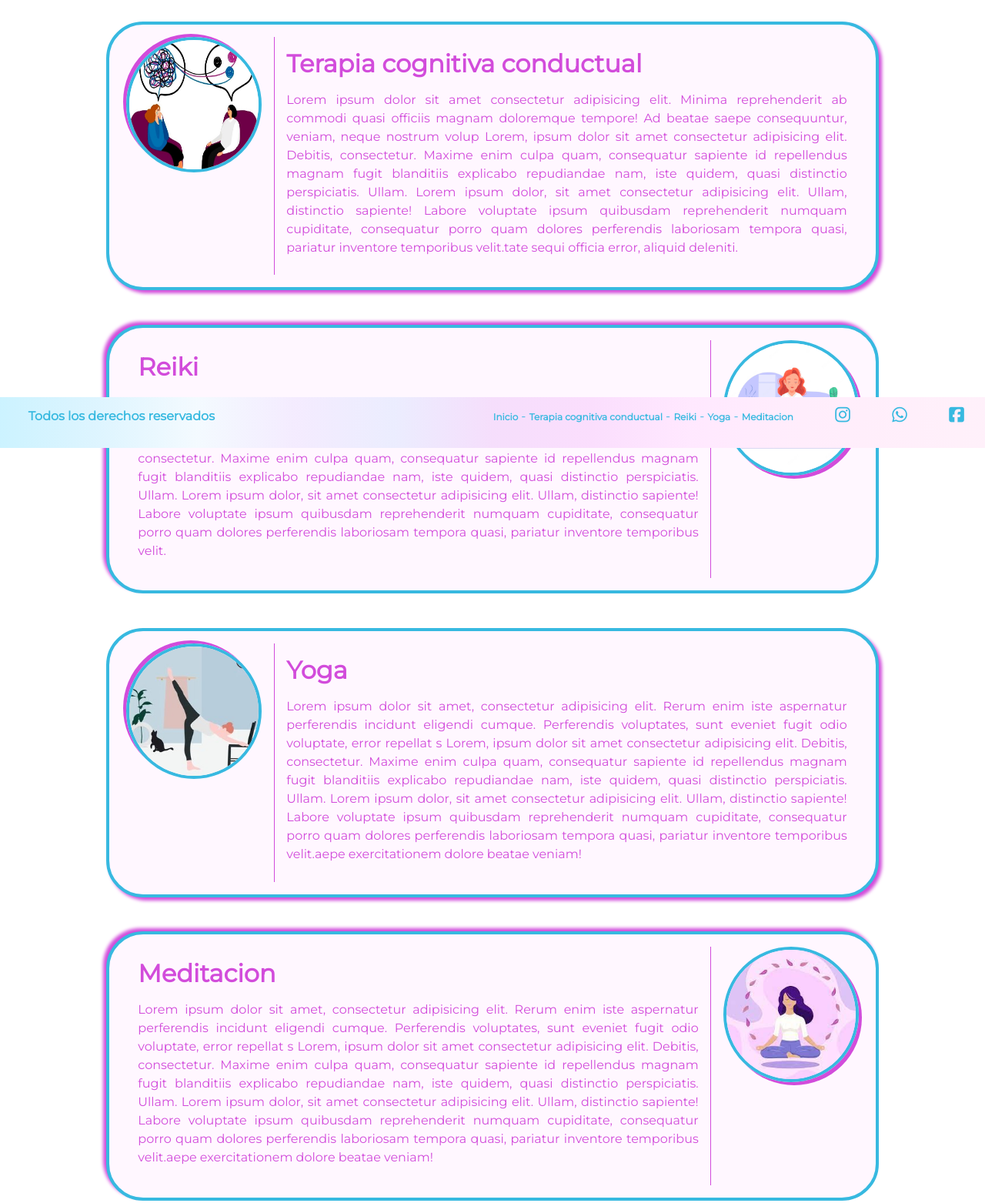
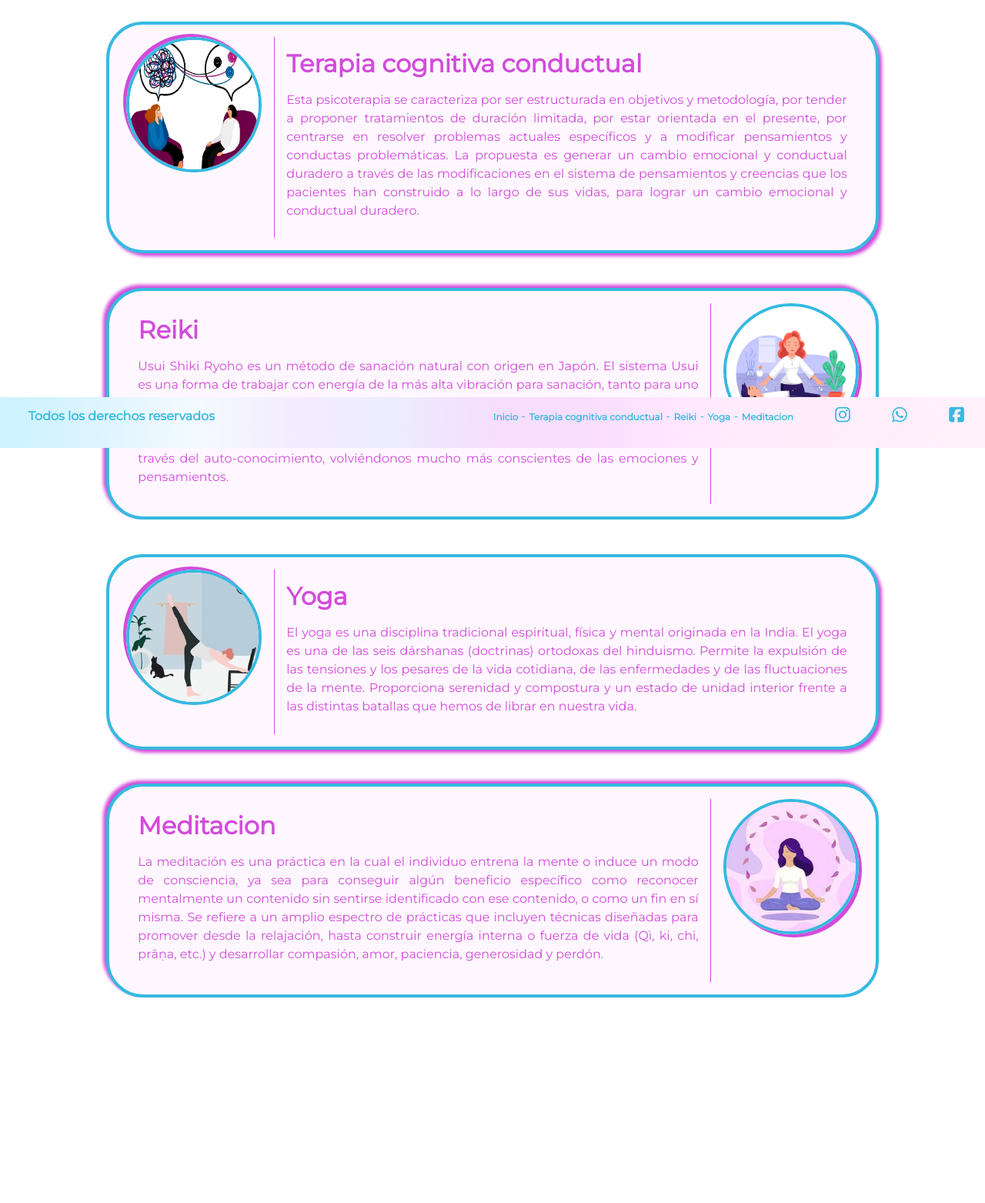
Before and after one commit to RodrigoL17/PsicoNeuroEspiritual, a website: page Pages/Servicios.html in a window 1280 px wide. Shown: the part 218-1781 px from the top of the page at 77% size. After the commit the page ends 1602 px from the top, so only its background shows below. Drawn offline with nearby package versions, Linux system fonts and the light colour scheme.

Commit message:
detalles

```diff
--- a/Pages/Servicios.html
+++ b/Pages/Servicios.html
@@ -79,18 +79,8 @@
           <div class="card-description">
             <h2 class="service-title">Terapia cognitiva conductual</h2>
             <p class="description-paragraph">
-              Lorem ipsum dolor sit amet consectetur adipisicing elit. Minima
-              reprehenderit ab commodi quasi officiis magnam doloremque tempore!
-              Ad beatae saepe consequuntur, veniam, neque nostrum volup Lorem,
-              ipsum dolor sit amet consectetur adipisicing elit. Debitis,
-              consectetur. Maxime enim culpa quam, consequatur sapiente id
-              repellendus magnam fugit blanditiis explicabo repudiandae nam,
-              iste quidem, quasi distinctio perspiciatis. Ullam. Lorem ipsum
-              dolor, sit amet consectetur adipisicing elit. Ullam, distinctio
-              sapiente! Labore voluptate ipsum quibusdam reprehenderit numquam
-              cupiditate, consequatur porro quam dolores perferendis laboriosam
-              tempora quasi, pariatur inventore temporibus velit.tate sequi
-              officia error, aliquid deleniti.
+              Esta psicoterapia se caracteriza por ser estructurada en objetivos y metodología, por tender a proponer tratamientos de duración limitada, por estar orientada en el presente, por centrarse en resolver problemas actuales específicos y a modificar pensamientos y conductas problemáticas.
+              La propuesta es generar un cambio emocional y conductual duradero a través de las modificaciones en el sistema de pensamientos y creencias que los pacientes han construido a lo largo de sus vidas, para lograr un cambio emocional y conductual duradero.
             </p>
           </div>
         </section>
@@ -105,18 +95,8 @@
           <div class="card-description cd-reverse">
             <h2 class="service-title">Reiki</h2>
             <p class="description-paragraph">
-              Lorem ipsum, dolor sit amet consectetur adipisicing elit. Nisi,
-              autem vel. Ullam unde dolores aut ad repellat culpa nulla
-              voluptate. Autem et, dolor impedit tempora debitis inventore
-              tenetur alias at! Lorem, ipsum dolor sit amet consectetur
-              adipisicing elit. Debitis, consectetur. Maxime enim culpa quam,
-              consequatur sapiente id repellendus magnam fugit blanditiis
-              explicabo repudiandae nam, iste quidem, quasi distinctio
-              perspiciatis. Ullam. Lorem ipsum dolor, sit amet consectetur
-              adipisicing elit. Ullam, distinctio sapiente! Labore voluptate
-              ipsum quibusdam reprehenderit numquam cupiditate, consequatur
-              porro quam dolores perferendis laboriosam tempora quasi, pariatur
-              inventore temporibus velit.
+              Usui Shiki Ryoho es un  método  de sanación natural con origen en  Japón.
+              El  sistema  Usui  es  una  forma de trabajar con energía de la más  alta vibración para sanación, tanto  para uno mismo como para los demás. La palabra sanación hace referencia a volver a un estado armónico en todos los planos, físico, mental, emocional y espiritual.La práctica de Reiki no persigue únicamente la sanación, sino que también apuntala el crecimiento interior a través del auto-conocimiento, volviéndonos mucho más conscientes de  las emociones  y pensamientos.
             </p>
           </div>
         </section>
@@ -131,18 +111,8 @@
           <div class="card-description">
             <h2 class="service-title">Yoga</h2>
             <p class="description-paragraph">
-              Lorem ipsum dolor sit amet, consectetur adipisicing elit. Rerum
-              enim iste aspernatur perferendis incidunt eligendi cumque.
-              Perferendis voluptates, sunt eveniet fugit odio voluptate, error
-              repellat s Lorem, ipsum dolor sit amet consectetur adipisicing
-              elit. Debitis, consectetur. Maxime enim culpa quam, consequatur
-              sapiente id repellendus magnam fugit blanditiis explicabo
-              repudiandae nam, iste quidem, quasi distinctio perspiciatis.
-              Ullam. Lorem ipsum dolor, sit amet consectetur adipisicing elit.
-              Ullam, distinctio sapiente! Labore voluptate ipsum quibusdam
-              reprehenderit numquam cupiditate, consequatur porro quam dolores
-              perferendis laboriosam tempora quasi, pariatur inventore
-              temporibus velit.aepe exercitationem dolore beatae veniam!
+              El yoga es una disciplina tradicional espiritual, física y mental originada en la India. El yoga es una de las seis dárshanas (doctrinas) ortodoxas del hinduismo.
+              Permite la expulsión de las tensiones y los pesares de la vida cotidiana, de las enfermedades y de las fluctuaciones de la mente. Proporciona serenidad y compostura y un estado de unidad interior frente a las distintas batallas que hemos de librar en nuestra vida.
             </p>
           </div>
         </section>
@@ -157,18 +127,8 @@
           <div class="card-description cd-reverse">
             <h2 class="service-title">Meditacion</h2>
             <p class="description-paragraph">
-              Lorem ipsum dolor sit amet, consectetur adipisicing elit. Rerum
-              enim iste aspernatur perferendis incidunt eligendi cumque.
-              Perferendis voluptates, sunt eveniet fugit odio voluptate, error
-              repellat s Lorem, ipsum dolor sit amet consectetur adipisicing
-              elit. Debitis, consectetur. Maxime enim culpa quam, consequatur
-              sapiente id repellendus magnam fugit blanditiis explicabo
-              repudiandae nam, iste quidem, quasi distinctio perspiciatis.
-              Ullam. Lorem ipsum dolor, sit amet consectetur adipisicing elit.
-              Ullam, distinctio sapiente! Labore voluptate ipsum quibusdam
-              reprehenderit numquam cupiditate, consequatur porro quam dolores
-              perferendis laboriosam tempora quasi, pariatur inventore
-              temporibus velit.aepe exercitationem dolore beatae veniam!
+              La meditación es una práctica en la cual el individuo entrena la mente o induce un modo de consciencia, ya sea para conseguir algún beneficio específico como reconocer mentalmente un contenido sin sentirse identificado con ese contenido, o como un fin en sí misma.
+              Se refiere a un amplio espectro de prácticas que incluyen técnicas diseñadas para promover desde la relajación, hasta construir energía interna o fuerza de vida (Qì, ki, chi, prāṇa, etc.) y desarrollar compasión, amor, paciencia, generosidad y perdón.
             </p>
           </div>
         </section>
--- a/scss/components/_form-index-styles.scss
+++ b/scss/components/_form-index-styles.scss
@@ -14,6 +14,7 @@
     grid-area: login;
     justify-self: center;
     .login-title {
+        font-size: 2rem;
         margin-bottom: 0.5rem;
         font-weight: bold;
       }
--- a/scss/components/_index-flip-cards-styles.scss
+++ b/scss/components/_index-flip-cards-styles.scss
@@ -50,6 +50,7 @@
 
   .flip-card-front h2{
     font-size: 2.5rem;
+    font-weight: 800;
   }
 
   /* Style the back side */
@@ -66,4 +67,5 @@
     text-align: center;
     justify-content: center;
     align-items: center;
+    font-weight: 800;
   }
```
Also changed, not shown: Pages/Nosotros.html (+1 -4 lines), css/styles.css.
